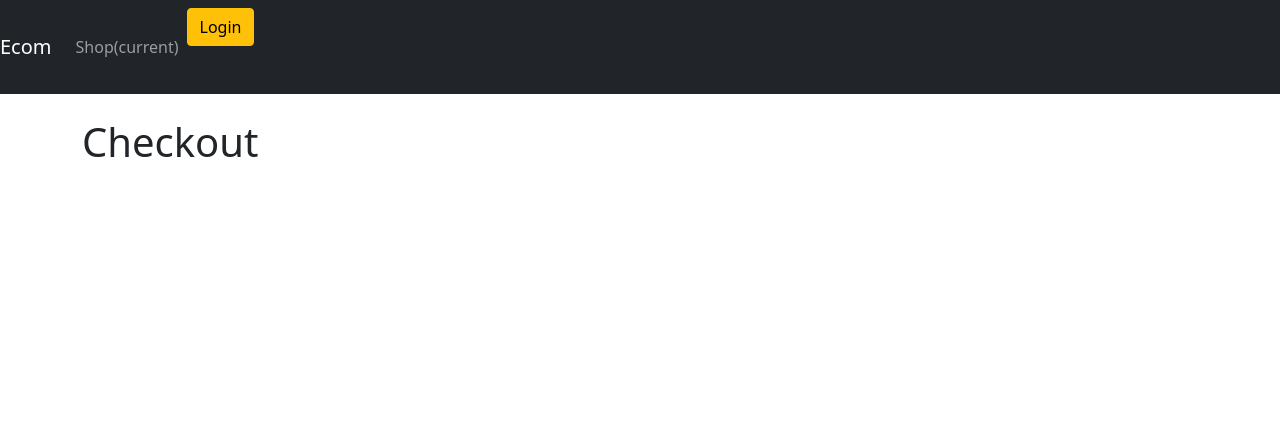
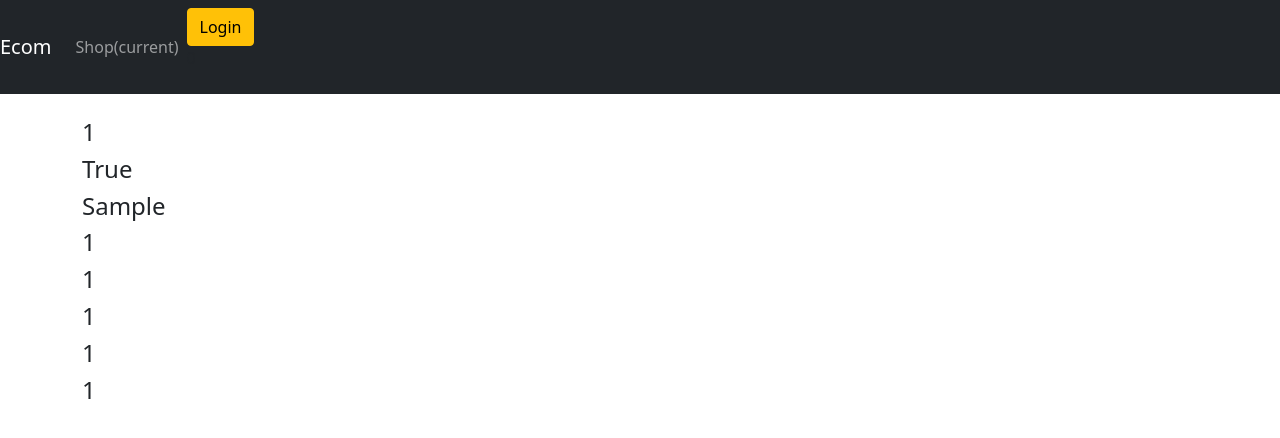
Before and after one commit to kasiabadio/shop, a Django app: page /shop/checkout/ in a window 1280 px wide. Shown: the top 438 px of the page. Run offline with Django 3.2, Linux system fonts and the light colour scheme; tables that the repository leaves empty hold one stand-in row (values such as "Sample post").

Commit message:
Add all zamowienia to checkout.html

```diff
--- a/mysite/shop/templates/shop/checkout.html
+++ b/mysite/shop/templates/shop/checkout.html
@@ -1,6 +1,22 @@
 {% extends 'shop/main.html' %}
 {% load static %}
 {% block content %}
-    <h1>Checkout</h1>
+<div class="row">
+    {% for order in orders %}
+    <div class="col-lg-4">
 
+        <h4>{{order.id_zamowienie}}</h4>
+        <h4>{{order.czy_oplacone}}</h4>
+        <h4>{{order.sposob_dostawy}}</h4>
+        <h4>{{order.status}}</h4>
+        <h4>{{order.czat_id}}</h4>
+        <h4>{{order.klient_id}}</h4>
+        <h4>{{order.producent_id}}</h4>
+        <h4>{{order.reklamacja_id}}</h4>
+
+        <h4 style="display: inline-block;float: right">{{order.cena|floatformat:2}}</h4>
+
+    </div>
+    {% endfor %}
+</div>
 {% endblock content %}
--- a/mysite/shop/templates/shop/main.html
+++ b/mysite/shop/templates/shop/main.html
@@ -39,8 +39,6 @@
         {% block content %}
 
             <div class="row">
-                <h1>Test</h1>
-
                 {% for product in products %}
                 <div class="col-lg-4">
                     <img class="thumbnail" src="{% static 'images/placeholder.png' %}">
@@ -53,7 +51,6 @@
                     </div>
                 </div>
                 {% endfor %}
-
             </div>
 
         {% endblock content %}
--- a/mysite/shop/views.py
+++ b/mysite/shop/views.py
@@ -6,6 +6,7 @@ from .models import *
 # Main page for shop: search (products/)
 # access: CLIENT, PRODUCENT
 def shop(request):
+
 
     products = Produkt.objects.all()
     context = {'products': products}
@@ -50,8 +51,10 @@ def cart(request):
 # Page where user can finalize order
 # access: CLIENT
 def checkout(request):
-    context = {}
-    return render(request, 'shop/checkout.html')
+
+    orders = Zamowienie.objects.all()
+    context = {'orders': orders}
+    return render(request, 'shop/checkout.html', context)
 
 
 # Page where client or producent can see his messages and write a new one
```
Also changed, not shown: mysite/static/images/placeholder.png (added).
